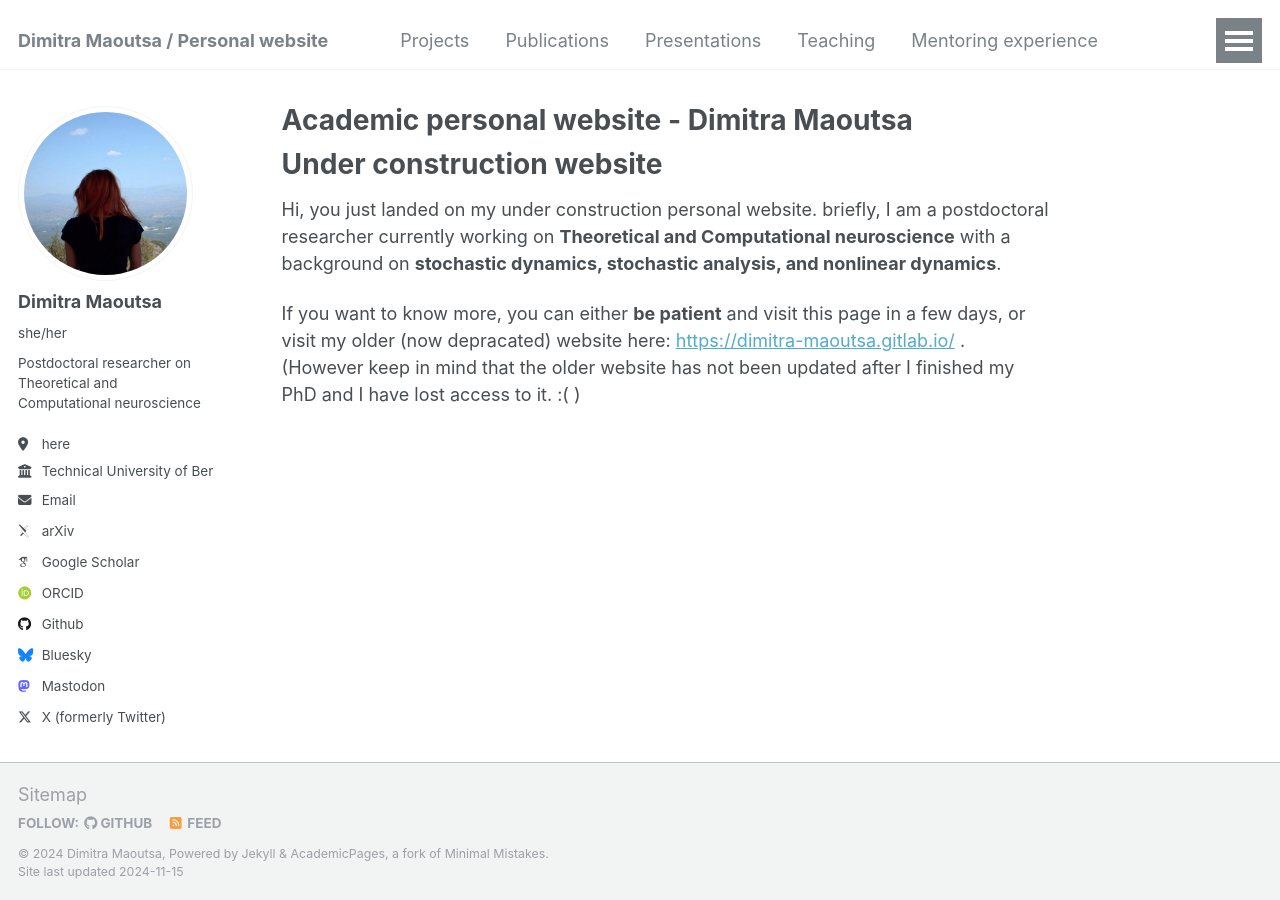
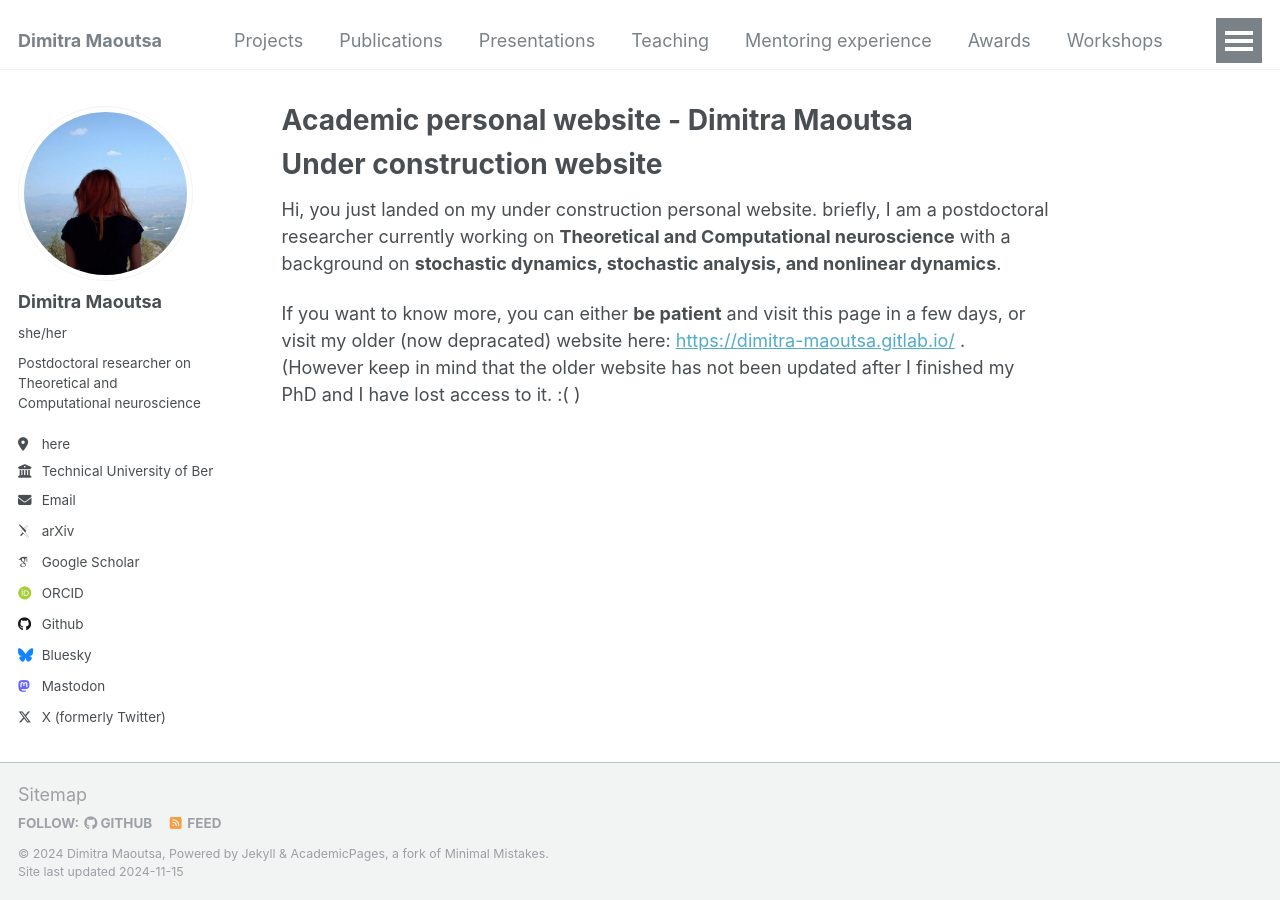
Before and after one commit to dimitra-maoutsa/dimitra-maoutsa.github.io, a Jekyll site: the page built from _pages/about.md, in a window 1280 px wide. Built offline with Jekyll 4.4.1, drawn with Linux system fonts in a browser that asks for light colours; some web fonts are replaced.

Commit message:
Update _config.yml

```diff
--- a/_config.yml
+++ b/_config.yml
@@ -8,7 +8,7 @@
 
 # Basic Site Settings
 locale                   : "en-US"
-title                    : "Dimitra Maoutsa / Personal website"
+title                    : "Dimitra Maoutsa"
 title_separator          : "-"
 name                     : &name "Dimitra Maoutsa"
 description              : &description "Postdoctoral researcher on Theoretical and Computational neuroscience"
@@ -44,7 +44,7 @@ author:
   bitbucket        : # Username - Update with your username on the site
   codepen          : # Username
   dribbble         : # Username
-  github           : "academicpages"
+  github           : "dimitra-maoutsa"
   kaggle           : # Username
   stackoverflow    : # User number or user number and name (i.e., use "1" or "1/jeff-atwood")
 
```
